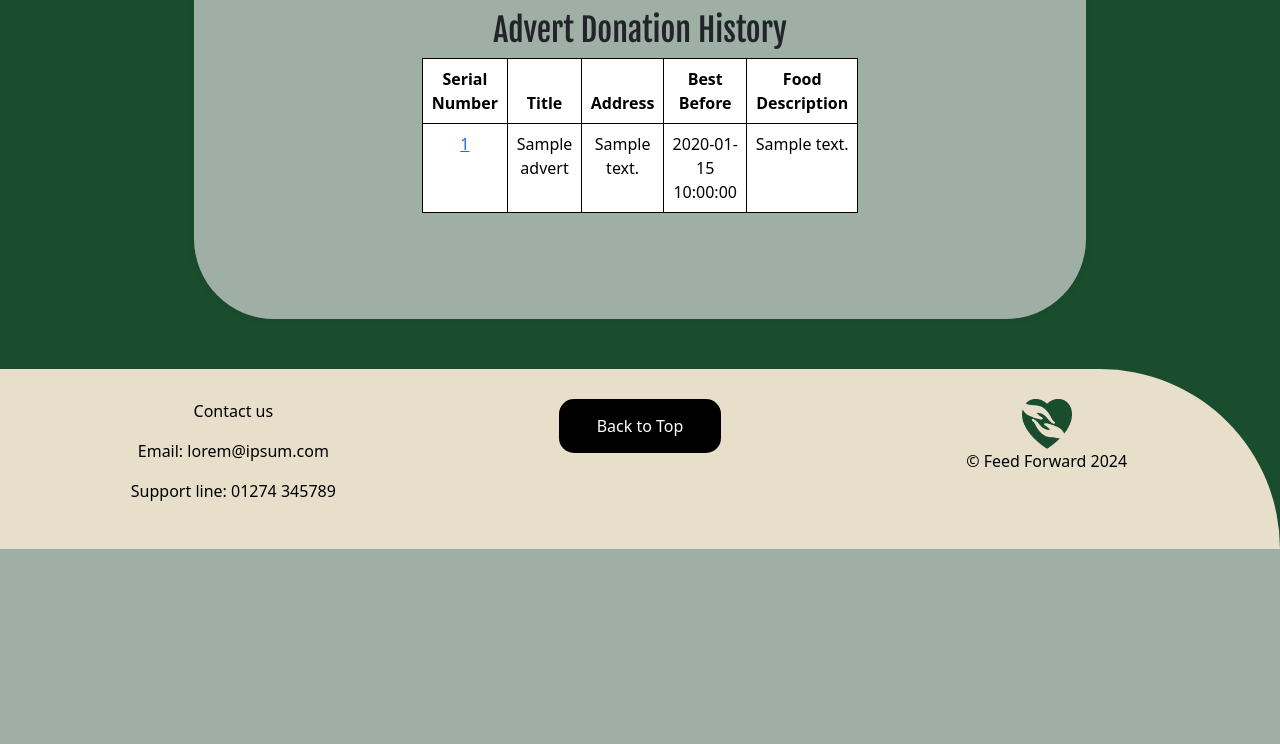
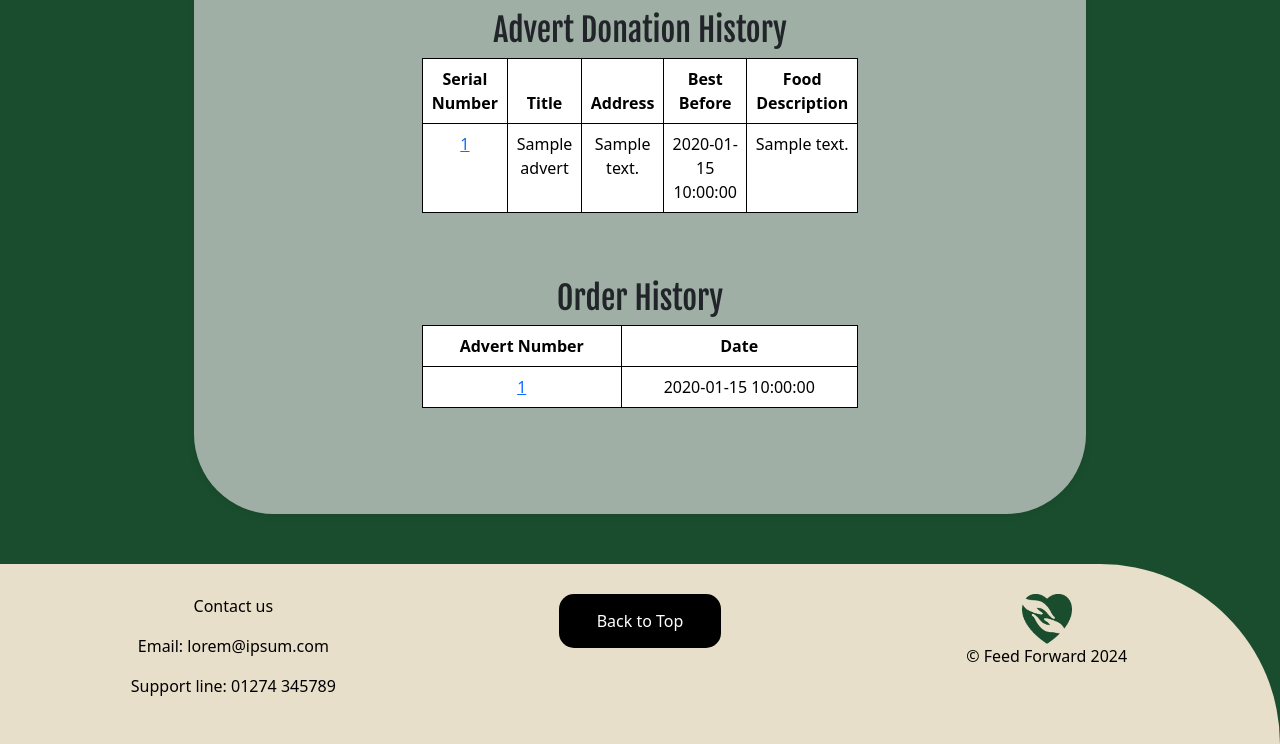
Before and after one commit to SxryxnshS5/FeedForward, a Flask app: page /account in a window 1280 px wide. Shown: the part 937-1681 px from the top of the page. Before the commit the page ends 1486 px from the top, so only its background shows below. Run offline with Flask 3, Linux system fonts and the light colour scheme; a user stored in the database is signed in; tables that the repository leaves empty hold one stand-in row (values such as "Sample post"); some libraries are stand-ins or nearby versions; some web fonts are replaced.

Commit message:
Display order history on account page

```diff
--- a/templates/main/account.html
+++ b/templates/main/account.html
@@ -99,6 +99,31 @@
                     </table>
                 </div>
 
+                <!-- Order History -->
+                <div>
+                    <h2 class="ad-history">
+                        Order History
+                    </h2>
+                    <table class="table"> <!-- Advert collection history table-->
+                        <thead>
+                        <tr>
+                            <th scope="col">Advert Number</th>
+                            <th scope="col">Date</th>
+
+                        </tr>
+                        </thead>
+                        <tbody>
+                        {% for order in orders %}
+                        <tr>
+                            <td><a href="advert_details/{{order.advert}}">{{ order.advert }}</a></td>
+                            <td>{{ order.date }}</td>
+
+                        </tr>
+                        {% endfor %}
+                        </tbody>
+                    </table>
+                </div>
+
             </div>
         </div>
     </div>
--- a/templates/main/listedadverts.html
+++ b/templates/main/listedadverts.html
@@ -24,6 +24,7 @@
         <table class="table"> <!-- Advert collection history table-->
                         <thead>
                         <tr>
+                            <th scope="col">Serial number</th>
                             <th scope="col">Title</th>
                             <th scope="col">Food description</th>
                             <th scope="col">Best before</th>
@@ -32,6 +33,7 @@
                         <tbody>
                         {% for advert in current_advert %}
                         <tr>
+                            <td>{{advert.adID}}</td>
                             <td><a href="advert_details/{{advert.adID}}">{{advert.title}}</a></td>
                             <td>{{advert.contents}}</td>
                             <td>{{advert.expiry}}</td>
--- a/users/views.py
+++ b/users/views.py
@@ -2,7 +2,7 @@ from flask_login import login_user, logout_user, current_user, login_required
 from users.forms import SignUpForm, LoginForm
 import bcrypt
 from flask import Blueprint, flash, render_template, session, redirect, url_for
-from models import User, Advert
+from models import User, Advert, Collection
 from app import db, app
 from markupsafe import Markup
 
@@ -122,8 +122,9 @@ def account():
     }
 
     adverts = Advert.query.filter_by(owner=current_user.id).all()
+    orders = Collection.query.filter_by(seller=current_user.id).all()
 
-    return render_template('main/account.html', current_user=user_details, adverts=adverts)
+    return render_template('main/account.html', current_user=user_details, adverts=adverts, orders=orders)
 
 
 
```
